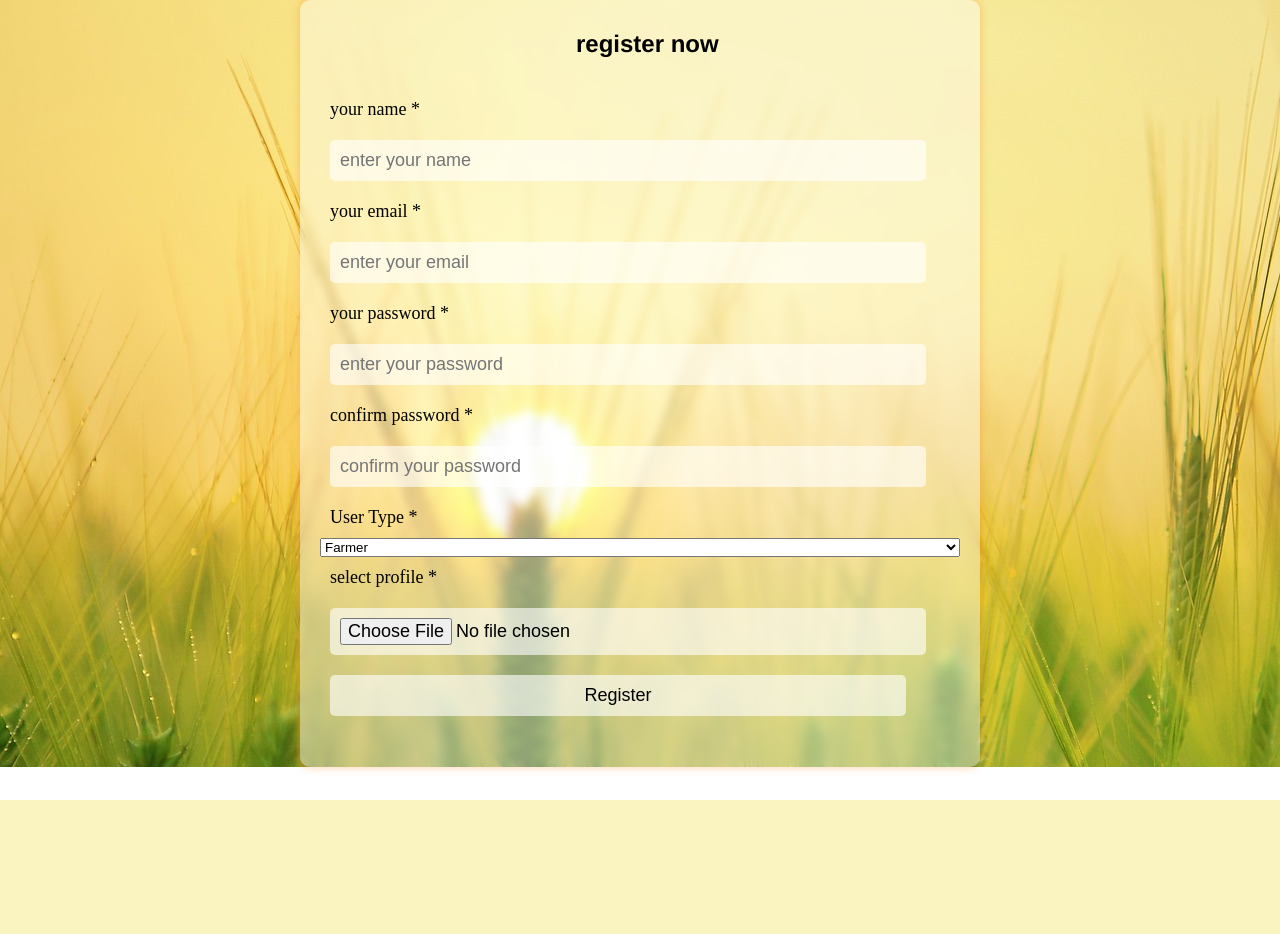
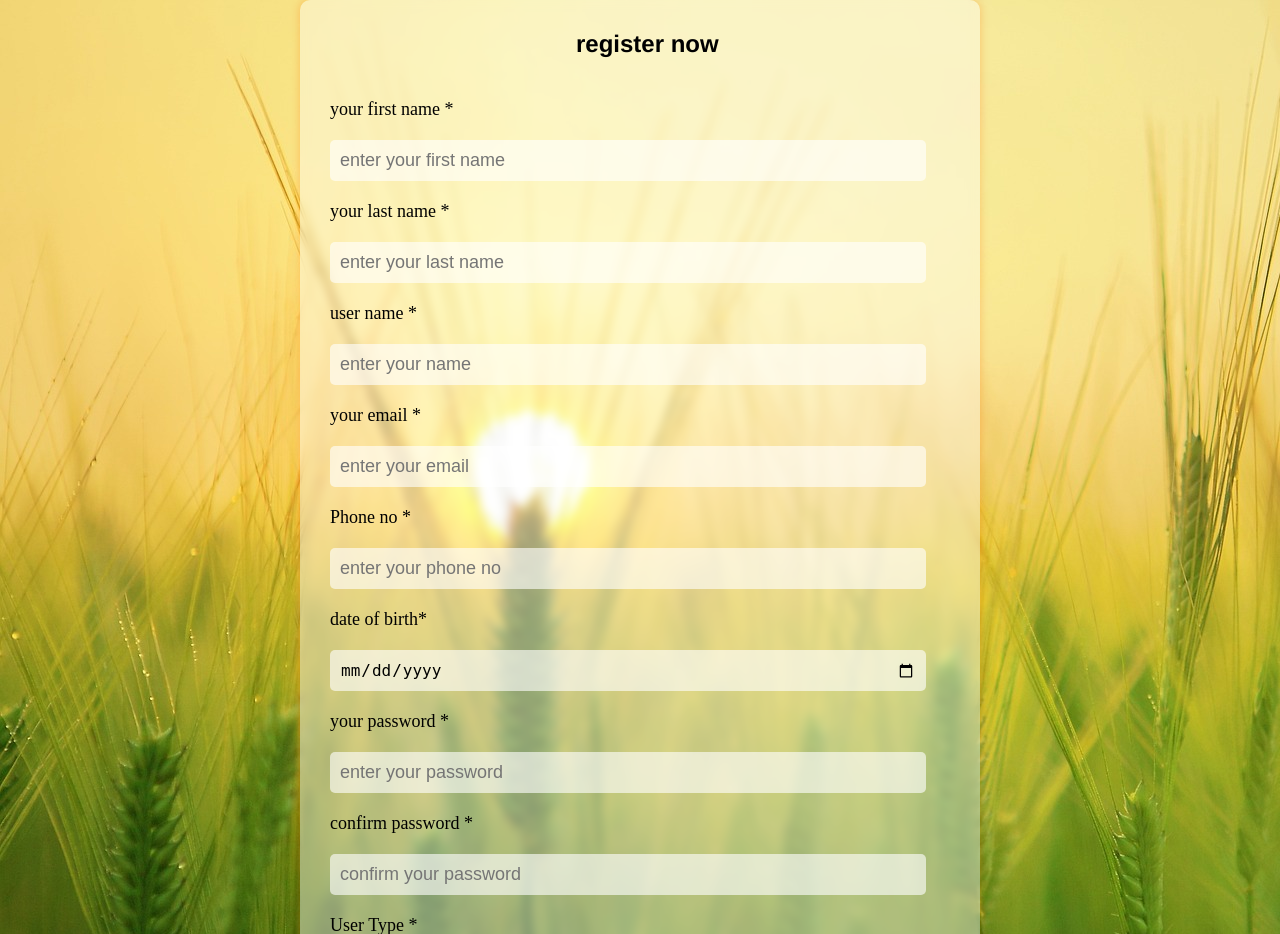
Before and after one commit to varmanamish/farmfusion, a Django app: page /accounts/register in a window 1280 px wide. Shown: the top 934 px of the page. Before the commit the page ends 800 px from the top, so only its background shows below. Run offline with Django 5.2, Linux system fonts and the light colour scheme; some libraries are stand-ins or nearby versions.

Commit message:
completed authentication profile

```diff
--- a/farmfusion/accounts/urls.py
+++ b/farmfusion/accounts/urls.py
@@ -6,4 +6,7 @@ urlpatterns=[
     path("logout",views.logout_view,name="logout"),
     path('register',views.register,name="register"),
     path('profile',views.profile,name="profile"),
+    path('addmoney',views.addmoney,name="addmoney"),
+    path('withdraw',views.withdraw,name="withdraw"),
+    path('check',views.check,name="check"),
 ]
--- a/farmfusion/accounts/views.py
+++ b/farmfusion/accounts/views.py
@@ -3,61 +3,129 @@ from .models import CustomUser
 from django.contrib.auth import authenticate, login, logout
 from django.http import HttpResponse, HttpResponseRedirect,JsonResponse
 from django.db import IntegrityError
+from django.contrib.auth.decorators import login_required
 from django.urls import reverse
-
+from .models import Wallet
 # Create your views here.
 def login_view(request):
     if request.method == "POST":
-        # Attempt to sign user in
         username = request.POST["username"] # username is the name of the input field in the form
         password = request.POST["password"] # password is the name of the input field in the form
         user = authenticate(request, username=username, password=password) # authenticate() is a built-in function provided by Django
-        # If authentication successful, log user in
         if user is not None:
             login(request, user)
             return HttpResponseRedirect(reverse("index"))
-        # Else, return login page again with new context
         else:
             return render(request, "login.html", {
                 "message": "Invalid email or password !!"
             })
-    # If method is GET, return login page
     else:
         return render(request, "login.html")
 
 
 def logout_view(request):
     logout(request)
-    return render(request, "logout.html")
+    return render(request, "index.html")
 
 def register(request):
     if request.method == "POST":
         username = request.POST["username"]
+        first_name=request.POST['firstname']
+        last_name=request.POST['lastname']
         email = request.POST["email"]
         password = request.POST["password"]
         confirmation = request.POST["confirmation"]
         profile_img = request.FILES.get("profileimage")
         is_farmer = request.POST.get("is_farmer") == "T"  # Convert to boolean
+        phno = request.POST["phone"]
+        dob=request.POST["dob"]
+        if CustomUser.objects.filter(username=username).exists():
+                return render(request,'register.html',{"error":'Username unavailable'})
+        elif CustomUser.objects.filter(email=email).exists():
+                return render(request,'register.html',{"error":'Email already used'})
+        elif CustomUser.objects.filter(phno=phno).exists():
+                return render(request,'register.html',{"error":'phone number has been used'})
+        else:
+            if password != confirmation:
+                return render(request, "register.html", {"message": "Passwords must match."})
 
-        if password != confirmation:
-            return render(request, "register.html", {"message": "Passwords must match."})
+            try:
+                user = CustomUser.objects.create_user(
+                    first_name=first_name,
+                    last_name=last_name,
+                    username=username,
+                    email=email,
+                    password=password,
+                    profile_pic=profile_img,
+                    is_farmer=is_farmer,
+                    phno=phno,
+                    dob=dob
+                )
+            except IntegrityError:
+                return render(request, "register.html", {"message": "Username already taken."})
 
-        try:
-            user = CustomUser.objects.create_user(
-                username=username,
-                email=email,
-                password=password,
-                profile_pic=profile_img,
-                is_farmer=is_farmer
-            )
-        except IntegrityError:
-            return render(request, "register.html", {"message": "Username already taken."})
-
-        login(request, user)
-        return HttpResponseRedirect(reverse("index"))
+            login(request, user)
+            return HttpResponseRedirect(reverse("index"))
 
     return render(request, "register.html")
 
+@login_required
+def profile(request):
+    try:
+        print('START')
+        user_profile= request.user
+        print(user_profile)
+        context = {
+            'profile': user_profile,
+        }
 
-def profile(request):
-    return render(request, "profile.html")
+        print('sent')
+        print(context)
+        return render(request, 'profile.html', context)
+    except Exception as e:
+        print(e)
+        return render(request,"profile.html")
+@login_required
+def addmoney(request):
+    """Adds money to the user's wallet."""
+    if request.method == "POST":
+        user_wallet = request.user.wallet
+        amount = int(request.POST.get("amount", 0))
+
+        if amount > 0:
+            user_wallet.wallet_amount += amount
+            user_wallet.free_amount += amount
+            user_wallet.save()
+            return JsonResponse({"success": True, "message": "Money added successfully!"})
+        return JsonResponse({"success": False, "message": "Invalid amount!"})
+
+    return JsonResponse({"success": False, "message": "Invalid request method!"})
+
+@login_required
+def withdraw(request):
+    if request.method == "POST":
+        user_wallet = request.user.wallet
+        amount = int(request.POST.get("amount", 0))
+
+        if user_wallet.is_locked:
+            return JsonResponse({"success": False, "message": "Wallet is locked!"})
+
+        if amount > 0 and user_wallet.free_amount >= amount:
+            user_wallet.wallet_amount -= amount
+            user_wallet.free_amount -= amount
+            user_wallet.save()
+            return JsonResponse({"success": True, "message": "Withdrawal successful!"})
+
+        return JsonResponse({"success": False, "message": "Insufficient funds!"})
+
+    return JsonResponse({"success": False, "message": "Invalid request method!"})
+
+@login_required
+def check(request):
+    user_wallet = request.user.wallet
+    data = {
+        "wallet_amount": user_wallet.wallet_amount,
+        "free_amount": user_wallet.free_amount,
+        "is_locked": user_wallet.is_locked,
+    }
+    return JsonResponse(data)
--- a/farmfusion/templates/register.html
+++ b/farmfusion/templates/register.html
@@ -13,10 +13,18 @@
        <h3>register now</h3>
        {% csrf_token %}
        <br>
-       <p>your name <span>*</span></p>
+       <p>your first name <span>*</span></p>
+       <input type="text" name="firstname" placeholder="enter your first name" required maxlength="50" class="box">
+       <p>your last name <span>*</span></p>
+       <input type="text" name="lastname" placeholder="enter your last name" required maxlength="50" class="box">
+       <p>user name <span>*</span></p>
        <input type="text" name="username" placeholder="enter your name" required maxlength="50" class="box">
        <p>your email <span>*</span></p>
        <input type="email" name="email" placeholder="enter your email" required maxlength="50" class="box">
+       <p>Phone no <span>*</span></p>
+       <input type="text" name="phone" placeholder="enter your phone no" required maxlength="50" class="box">
+       <p>date of birth<span>*</span></p>
+       <input type="date" name="dob" placeholder="enter your DOB" required maxlength="50" class="box">
        <p>your password <span>*</span></p>
        <input type="password" name="password" placeholder="enter your password" required maxlength="20" class="box">
        <p>confirm password <span>*</span></p>
@@ -33,7 +41,11 @@
     </form>
 
  </section>
-
+ {% if error %}
+ <script>
+     alert("{{ error }}");
+ </script>
+ {% endif %}
 
 
 </body>
```
Also changed, not shown: farmfusion/accounts/models.py (+14 -2 lines), farmfusion/templates/index.html (+7 -1 lines), farmfusion/templates/profile.html (+20 -11 lines), farmfusion/accounts/migrations/0004_customuser_dob_customuser_phno.py (added), farmfusion/accounts/migrations/0005_alter_customuser_dob_alter_customuser_phno.py (added), farmfusion/media/paul.jpeg (renamed from farmfusion/media/profile_pics/profile_pics/abc_paul.jpeg).
